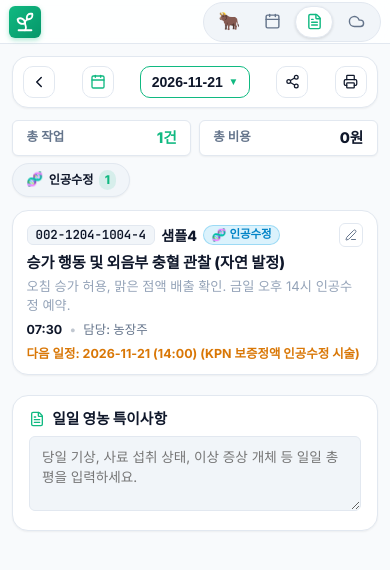
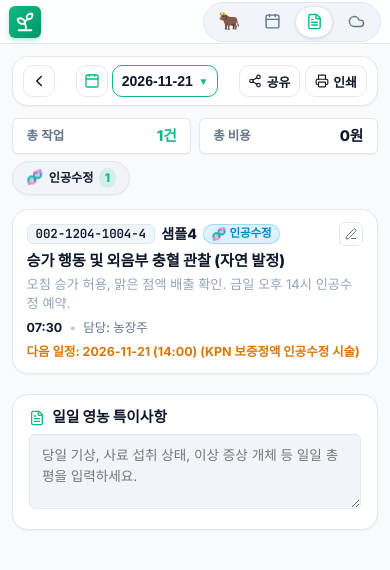
Before and after one commit to sysmedic/happy-farm, a React (Vite) app: page / in a window 390 px wide. Both pictures are taken after a click on the button 314 px from the left and 21 px from the top of the page. Shown: the top 570 px of the page. Built offline with nearby package versions, Linux system fonts and the light colour scheme; a web font is replaced by a local one.

Commit message:
feat(report): 일일 보고서 헤더 양끝 사이드 고정, 오늘/날짜 중앙 밀착 및 공유/인쇄 텍스트 반응형 자동숨김 적용

```diff
--- a/src/components/diary/DailyReportView.jsx
+++ b/src/components/diary/DailyReportView.jsx
@@ -658,18 +658,16 @@ export default function DailyReportView({
       {/* 📱 1. 모바일 전용 독립 폼 (스마트폰 화면에서만 단독 표시) */}
       <div className="report-mobile-view" style={{ paddingBottom: '4rem' }}>
 
-        {/* 1. 슬림 1줄 상단 헤더: 뒤로가기 & 오늘 & 날짜선택 & 공유 & 인쇄 (5개 요소 완벽 등간격 정돈) */}
-        <div className="card" style={{ padding: '0.55rem 0.65rem', marginBottom: '0.75rem' }}>
+        {/* 1. 슬림 1줄 상단 헤더: [‹ 뒤로가기(좌측 고정)] --- [📅 오늘 + 날짜선택(중앙 밀착)] --- [↗ 공유 + 🖨 인쇄(우측 고정)] */}
+        <div className="card" style={{ padding: '0.5rem 0.65rem', marginBottom: '0.75rem' }}>
           <div style={{
             display: 'flex',
             alignItems: 'center',
             justifyContent: 'space-between',
-            gap: '0.4rem',
-            width: '100%',
-            maxWidth: '360px',
-            margin: '0 auto'
+            gap: '0.35rem',
+            width: '100%'
           }}>
-            {/* 1) 뒤로가기 버튼 (32x32) */}
+            {/* 좌측 고정: 뒤로가기 버튼 (32x32) */}
             {onNavigateToDiary && (
               <button
                 type="button"
@@ -695,7 +693,9 @@ export default function DailyReportView({
               </button>
             )}
 
-            {/* 2) 오늘 복귀 버튼 (32x32 사각 규격 통일) */}
+            {/* 중앙 그룹: 오늘 복귀 버튼 + 날짜 선택 버튼 (가깝게 밀착 gap: 0.25rem) */}
+            <div style={{ display: 'flex', alignItems: 'center', gap: '0.25rem', flexShrink: 0 }}>
+              {/* 오늘 이동 버튼 */}
               <button
                 type="button"
                 className="btn btn-outline btn-sm"
@@ -724,7 +724,7 @@ export default function DailyReportView({
                 <Calendar size={16} color="var(--color-primary)" />
               </button>
 
-            {/* 3) 날짜 선택 버튼 (벙벙함 제거, 콤팩트 핏) */}
+              {/* 날짜 선택 버튼 (콤팩트 핏) */}
               <button
                 type="button"
                 onClick={() => setIsCalendarOpen(true)}
@@ -738,7 +738,7 @@ export default function DailyReportView({
                   background: 'var(--bg-card)',
                   border: '1.5px solid var(--color-primary)',
                   borderRadius: 'var(--radius-md)',
-                padding: '0 0.65rem',
+                  padding: '0 0.55rem',
                   fontSize: '0.88rem',
                   fontWeight: 800,
                   color: 'var(--text-main)',
@@ -749,8 +749,10 @@ export default function DailyReportView({
                 <span>{reportDate}</span>
                 <span style={{ fontSize: '0.62rem', color: 'var(--color-primary)' }}>▼</span>
               </button>
-
-            {/* 4) 공유 버튼 (32x32) */}
+            </div>
+
+            {/* 우측 고정: 텍스트 포함 공유 & 인쇄 버튼 (반응형 텍스트 자동 숨김) */}
+            <div style={{ display: 'flex', alignItems: 'center', gap: '0.3rem', flexShrink: 0 }}>
               <button
                 type="button"
                 className="btn btn-outline btn-sm"
@@ -758,23 +760,24 @@ export default function DailyReportView({
                 title="스마트폰 고해상도 이미지 공유 및 텍스트 복사"
                 aria-label="보고서 공유"
                 style={{
-                width: '32px',
                   height: '32px',
-                padding: 0,
-                flexShrink: 0,
+                  padding: '0 0.55rem',
                   border: '1px solid var(--border-color)',
                   color: 'var(--text-main)',
                   background: 'var(--bg-card)',
                   display: 'inline-flex',
                   alignItems: 'center',
                   justifyContent: 'center',
-                borderRadius: 'var(--radius-md)'
-              }}
-            >
-              <Share2 size={15} />
+                  gap: '0.28rem',
+                  fontSize: '0.8rem',
+                  fontWeight: 700,
+                  borderRadius: 'var(--radius-md)',
+                  flexShrink: 0
+                }}
+              >
+                <Share2 size={14} />
+                <span className="report-header-btn-text">공유</span>
               </button>
-
-            {/* 5) 인쇄 버튼 (32x32) */}
               <button
                 type="button"
                 className="btn btn-outline btn-sm"
@@ -782,21 +785,25 @@ export default function DailyReportView({
                 title="A4 규격 인쇄"
                 aria-label="보고서 인쇄"
                 style={{
-                width: '32px',
                   height: '32px',
-                padding: 0,
-                flexShrink: 0,
+                  padding: '0 0.55rem',
                   border: '1px solid var(--border-color)',
                   color: 'var(--text-main)',
                   background: 'var(--bg-card)',
                   display: 'inline-flex',
                   alignItems: 'center',
                   justifyContent: 'center',
-                borderRadius: 'var(--radius-md)'
-              }}
-            >
-              <Printer size={15} />
+                  gap: '0.28rem',
+                  fontSize: '0.8rem',
+                  fontWeight: 700,
+                  borderRadius: 'var(--radius-md)',
+                  flexShrink: 0
+                }}
+              >
+                <Printer size={14} />
+                <span className="report-header-btn-text">인쇄</span>
               </button>
+            </div>
           </div>
         </div>
 
--- a/src/index.css
+++ b/src/index.css
@@ -2510,6 +2510,16 @@ form.modal-content {
 /* Daily Report Responsive Dual Mode */
 .report-mobile-view {
   display: none;
+}
+
+.report-header-btn-text {
+  display: inline;
+}
+
+@media (max-width: 355px) {
+  .report-header-btn-text {
+    display: none !important;
+  }
 }
 
 .report-desktop-view {
```
Lines whose indentation alone changed are shown as unchanged.
